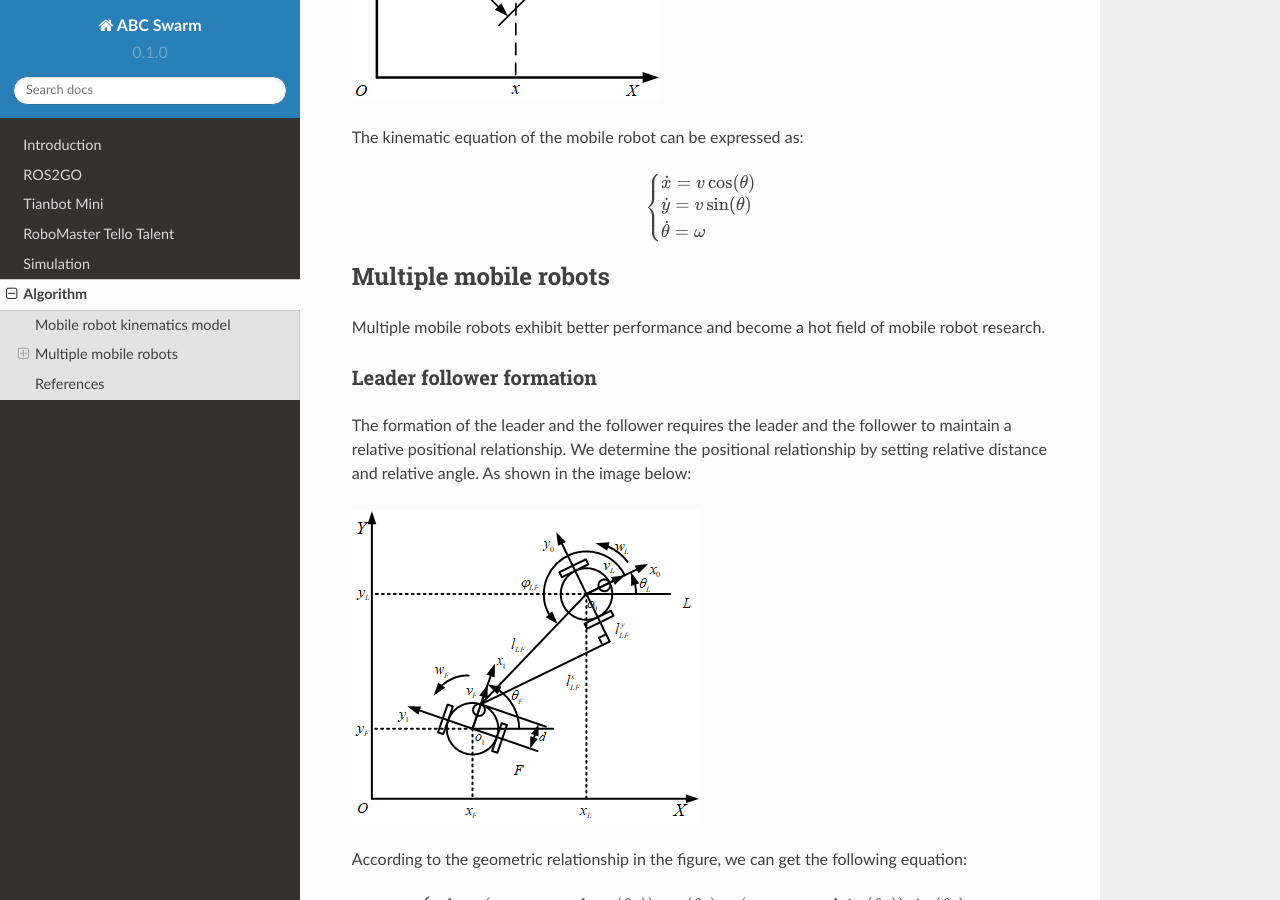
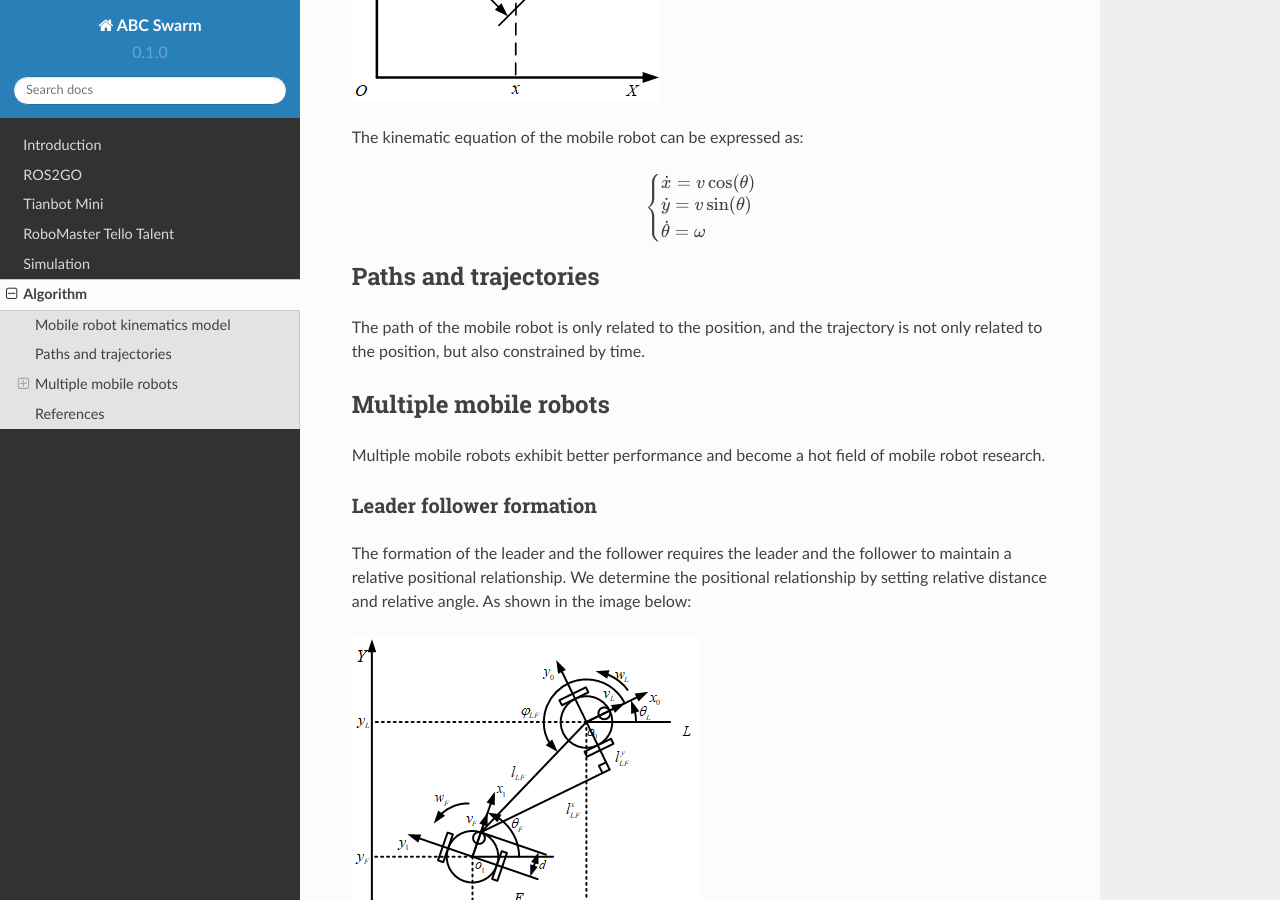
Before and after one commit to tianbot/abc_swarm, a Sphinx documentation site: the page built from docs/source/algorithm.rst, in a window 1280 px wide and 900 px high, scrolled down 542 px. Built offline with Sphinx 7.4.7 and the Read the Docs theme 2.0.0, drawn with Linux system fonts in a browser that asks for light colours; pages that are not in the unit, such as notebooks, are missing from menus.

Commit message:
Update algorithm.rst

```diff
--- a/docs/source/algorithm.rst
+++ b/docs/source/algorithm.rst
@@ -16,6 +16,10 @@ The kinematic equation of the mobile robot can be expressed as:
  \\\dot{y}=v\sin(\theta)
  \\\dot{\theta}=\omega
  \end{cases}
+
+Paths and trajectories
+==========
+The path of the mobile robot is only related to the position, and the trajectory is not only related to the position, but also constrained by time.
 
 Multiple mobile robots
 ==========
```
